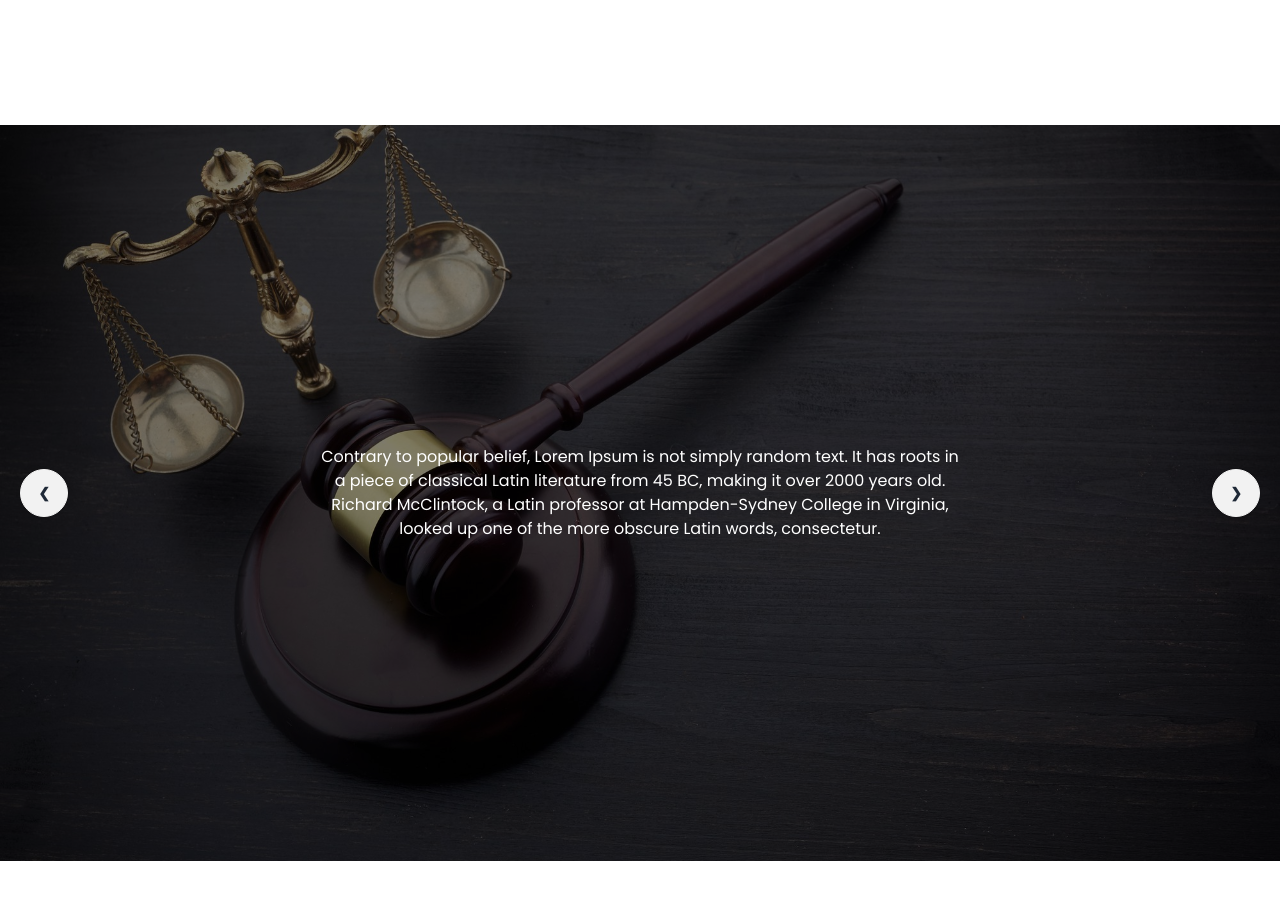
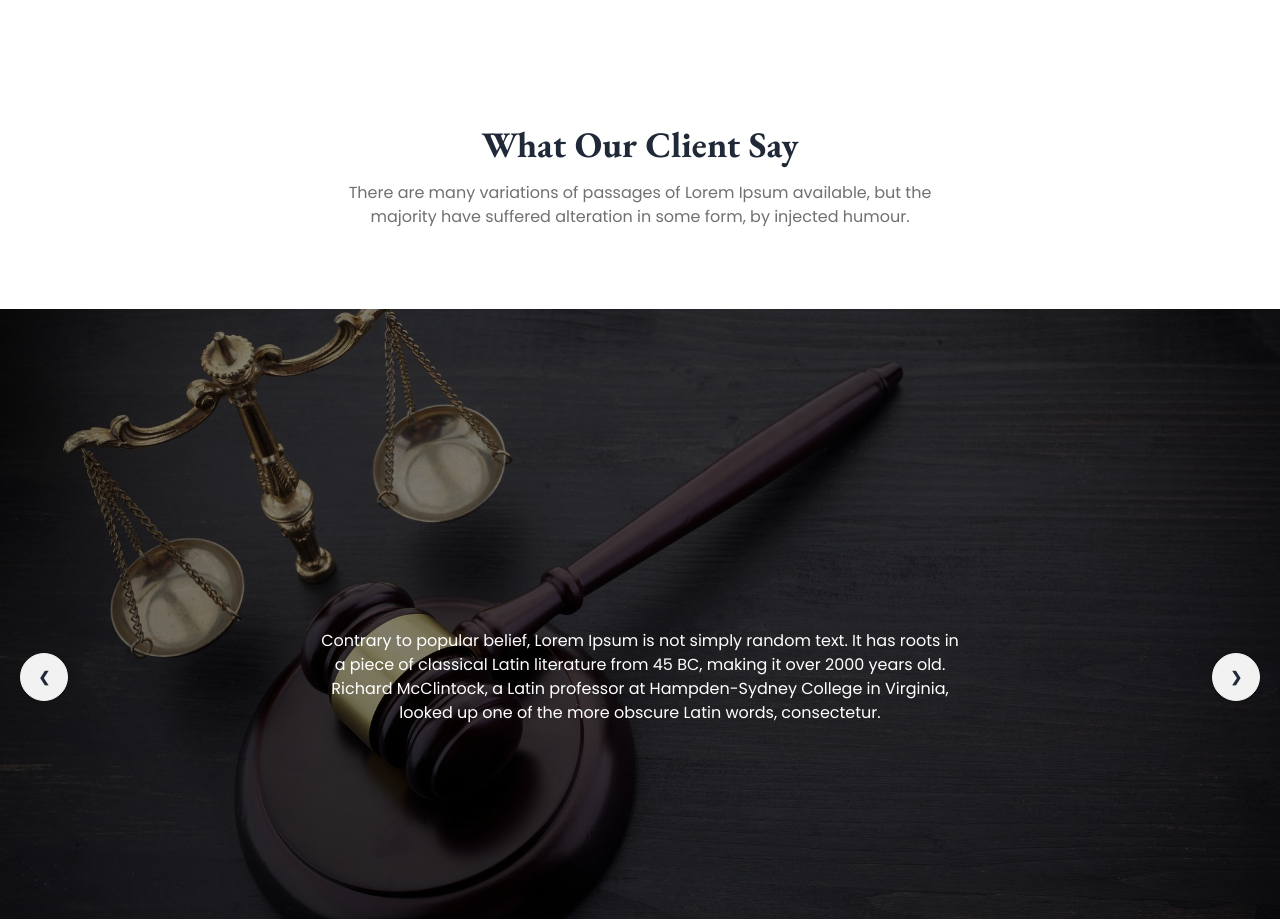
Before and after one commit to walid-official/legal-solution, a plain HTML site: page index.html in a window 1280 px wide. Shown: the part 1980-2899 px from the top of the page. Before the commit the page ends 2841 px from the top, so only its background shows below. Drawn offline with nearby package versions, Linux system fonts and the light colour scheme.

Commit message:
slide title is added

```diff
--- a/index.html
+++ b/index.html
@@ -183,6 +183,11 @@
   </section> <!-- Service Area End -->
 
   <section class="slide-area">
+    <div class="slider-title text-center">
+      <h2 class="text-4xl font-bold">What Our Client Say</h2>
+      <p class=" w-full sm:w-1/2 mx-auto mt-4 mb-20 text-[#707070]">There are many variations of passages of Lorem Ipsum available, but the majority have suffered alteration in some form, by injected humour.</p>
+    </div>
+    </div>
     <div class="carousel w-full">
       <div id="slide1" class="carousel-item relative w-full">
 
```
